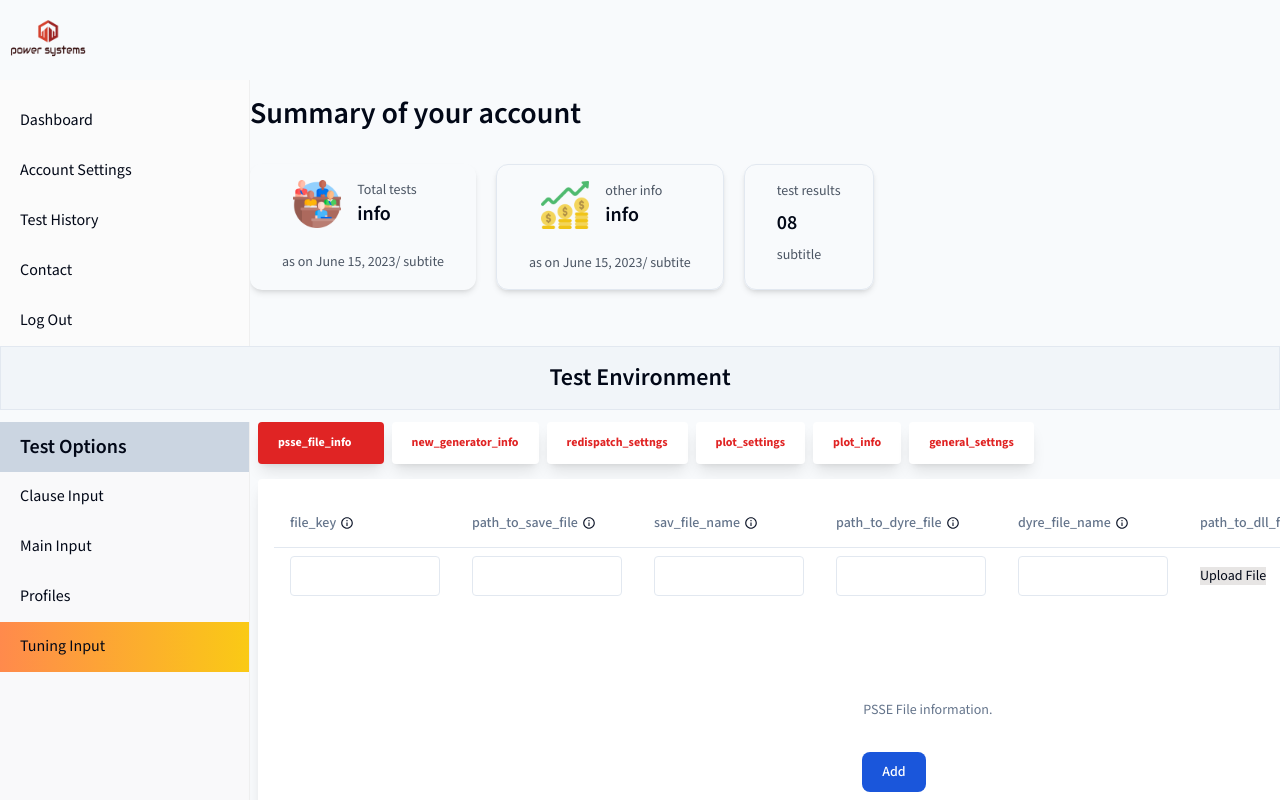
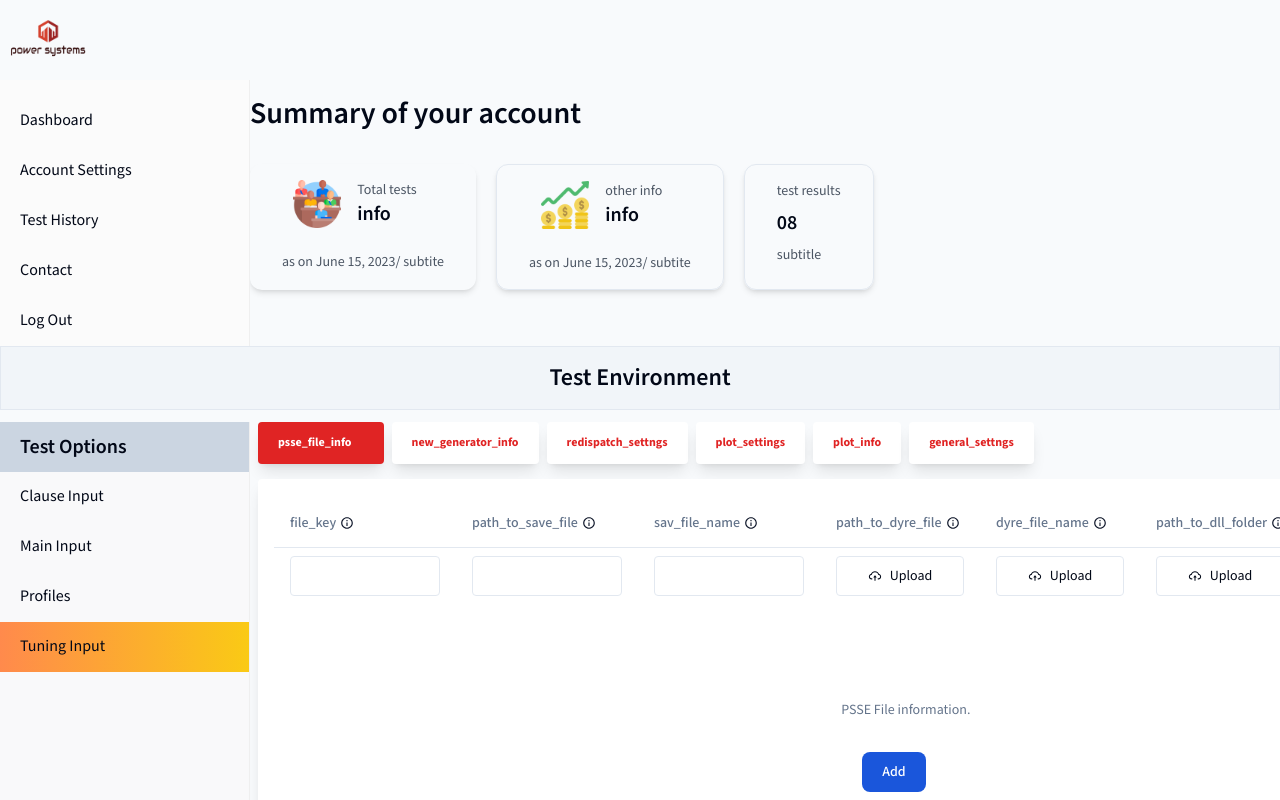
Before and after one commit to sethumadh/power_system, a React (Vite) app: page / in a window 1280 px wide. Shown: the top 800 px of the page. Built offline with nearby package versions, Linux system fonts and the light colour scheme; a web font is replaced by a local one.

Commit message:
upload files and track name

```diff
--- a/src/components/MainTestOptions/TuningInput/PSSE_File_Info.tsx
+++ b/src/components/MainTestOptions/TuningInput/PSSE_File_Info.tsx
@@ -124,7 +124,7 @@ export default function PSSE_File_Info() {
 
   //   }, [watchForm, methods, dispatch])
   // console.log(methods.formState.errors.root, "<<<<--- error")
-  // console.log(PSSE_File_Info, "redux updated")
+  console.log(PSSE_File_Info, "redux updated")
   // console.log(isReset)
   return (
     <div className="flex flex-col ">
@@ -315,15 +315,45 @@ export default function PSSE_File_Info() {
                   </div>
                 </TableCell>
                 <TableCell>
+                  <Controller
+                    control={control}
+                    name={`PSSE_File.${index}.path_to_dyre_file` as const}
+                    render={({ field: { value, onChange, ...field } }) => {
+                      return (
+                        <>
                           <input
-                    {...methods.register(
-                      `PSSE_File.${index}.path_to_dyre_file` as const
-                    )}
-                    className=" border rounded outline-none h-10"
+                            type="file"
+                            {...field}
+                            onChange={(event) => {
+                              onChange(
+                                event.target.files && event.target.files[0].name
+                              )
+                            }}
+                            // className=" border rounded outline-none "
+                            className="opacity-0 absolute"
                             disabled={
                               PSSE_File_Info_Is_Submitted ||
                               methods.formState.isSubmitting
                             }
+                          />
+                          {/* <p>{JSON.stringify(value, null, 2)}</p> */}
+                          <div className="w-32  truncate">
+                            {value ? (
+                              <div className=" border rounded outline-none px-2 py-2">
+                                {value}
+                              </div>
+                            ) : (
+                              <div className="flex items-center justify-center space-x-2 w-full cursor-pointer border rounded outline-none h-10">
+                                <div className="">
+                                  <icons.AiOutlineCloudUpload />
+                                </div>
+                                <h2>Upload</h2>
+                              </div>
+                            )}
+                          </div>
+                        </>
+                      )
+                    }}
                   />
                   <div className="h-12">
                     {methods.formState.errors?.PSSE_File &&
@@ -339,15 +369,45 @@ export default function PSSE_File_Info() {
                   </div>
                 </TableCell>
                 <TableCell>
+                  <Controller
+                    control={control}
+                    name={`PSSE_File.${index}.dyre_file_name` as const}
+                    render={({ field: { value, onChange, ...field } }) => {
+                      return (
+                        <>
                           <input
-                    {...methods.register(
-                      `PSSE_File.${index}.dyre_file_name` as const
-                    )}
-                    className=" border rounded outline-none h-10"
+                            type="file"
+                            {...field}
+                            onChange={(event) => {
+                              onChange(
+                                event.target.files && event.target.files[0].name
+                              )
+                            }}
+                            // className=" border rounded outline-none "
+                            className="opacity-0 absolute"
                             disabled={
                               PSSE_File_Info_Is_Submitted ||
                               methods.formState.isSubmitting
                             }
+                          />
+                          {/* <p>{JSON.stringify(value, null, 2)}</p> */}
+                          <div className="w-32  truncate">
+                            {value ? (
+                              <div className=" border rounded outline-none px-2 py-2">
+                                {value}
+                              </div>
+                            ) : (
+                              <div className="flex items-center justify-center space-x-2 w-full cursor-pointer border rounded outline-none h-10">
+                                <div className="">
+                                  <icons.AiOutlineCloudUpload />
+                                </div>
+                                <h2>Upload</h2>
+                              </div>
+                            )}
+                          </div>
+                        </>
+                      )
+                    }}
                   />
                   <div className="h-12">
                     {methods.formState.errors?.PSSE_File &&
@@ -363,25 +423,48 @@ export default function PSSE_File_Info() {
                   </div>
                 </TableCell>
                 <TableCell>
-                  <label
-                    htmlFor="fileupload
-                  "
-                    className="text-sm bg-stone-200 hover:bg-stone-300"
-                  >
+                  <Controller
+                    control={control}
+                    name={`PSSE_File.${index}.path_to_dll_folder` as const}
+                    render={({ field: { value, onChange, ...field } }) => {
+                      return (
+                        <>
                           <input
                             type="file"
-                      {...methods.register(
-                        `PSSE_File.${index}.path_to_dll_folder` as const
-                      )}
+                            {...field}
+                            // value={"hello"}
+                            onChange={(event) => {
+                              onChange(
+                                event.target.files && event.target.files[0].name
+                              )
+                            }}
                             // className=" border rounded outline-none "
-                      className="opacity-0 absolute h-10"
+                            className="opacity-0 absolute"
                             disabled={
                               PSSE_File_Info_Is_Submitted ||
                               methods.formState.isSubmitting
                             }
                           />
-                    Upload File
-                  </label>
+                          {/* <p>{JSON.stringify(value, null, 2)}</p> */}
+                          <div className="w-32  truncate">
+                            {value ? (
+                              <div className=" border rounded outline-none px-2 py-2">
+                                {value}
+                              </div>
+                            ) : (
+                              <div className="flex items-center justify-center space-x-2 w-full cursor-pointer border rounded outline-none h-10">
+                                <div className="">
+                                  <icons.AiOutlineCloudUpload />
+                                </div>
+                                <h2>Upload</h2>
+                              </div>
+                            )}
+                          </div>
+                        </>
+                      )
+                    }}
+                  />
+
                   <div className="h-12">
                     {methods.formState.errors?.PSSE_File &&
                       methods.formState.errors?.PSSE_File[index]
--- a/src/constant/icons.ts
+++ b/src/constant/icons.ts
@@ -25,7 +25,8 @@ import InsightsIcon from "@mui/icons-material/Insights"
 import OnlinePredictionIcon from "@mui/icons-material/OnlinePrediction"
 import { RiDeleteBin5Line } from "react-icons/ri"
 import { RiInformationLine } from "react-icons/ri"
-import { MdOutlineAddAlert } from "react-icons/md";
+import { MdOutlineAddAlert } from "react-icons/md"
+import { AiOutlineCloudUpload } from "react-icons/ai"
 
 MdOutlineAddAlert
 
@@ -36,6 +37,7 @@ import {
 } from "@heroicons/react/24/solid"
 
 export default {
+  AiOutlineCloudUpload,
   MdOutlineAddAlert,
   RiInformationLine,
   RiDeleteBin5Line,
```
Lines whose indentation alone changed are shown as unchanged.
